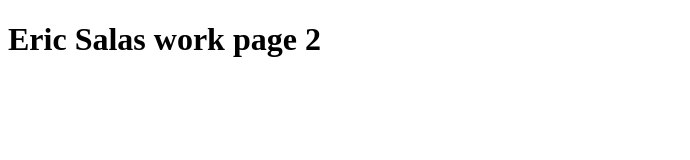
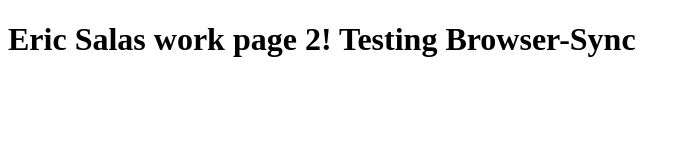
Before and after one commit to EricSalas/coursera-angularjs, a plain HTML site: page index.html in a window 1280 px wide. Shown: the whole page, without its empty margins (0-690 px from the left). Drawn offline with Linux system fonts and the light colour scheme.

Commit message:
New web page version

```diff
--- a/index.html
+++ b/index.html
@@ -4,7 +4,7 @@
 	<title>Coursera's AngularJS</title>
 </head>
 <body>
-<h1>Eric Salas work page 2</h1>
+<h1>Eric Salas work page 2! Testing Browser-Sync</h1>
 
 </body>
 </html>
```
